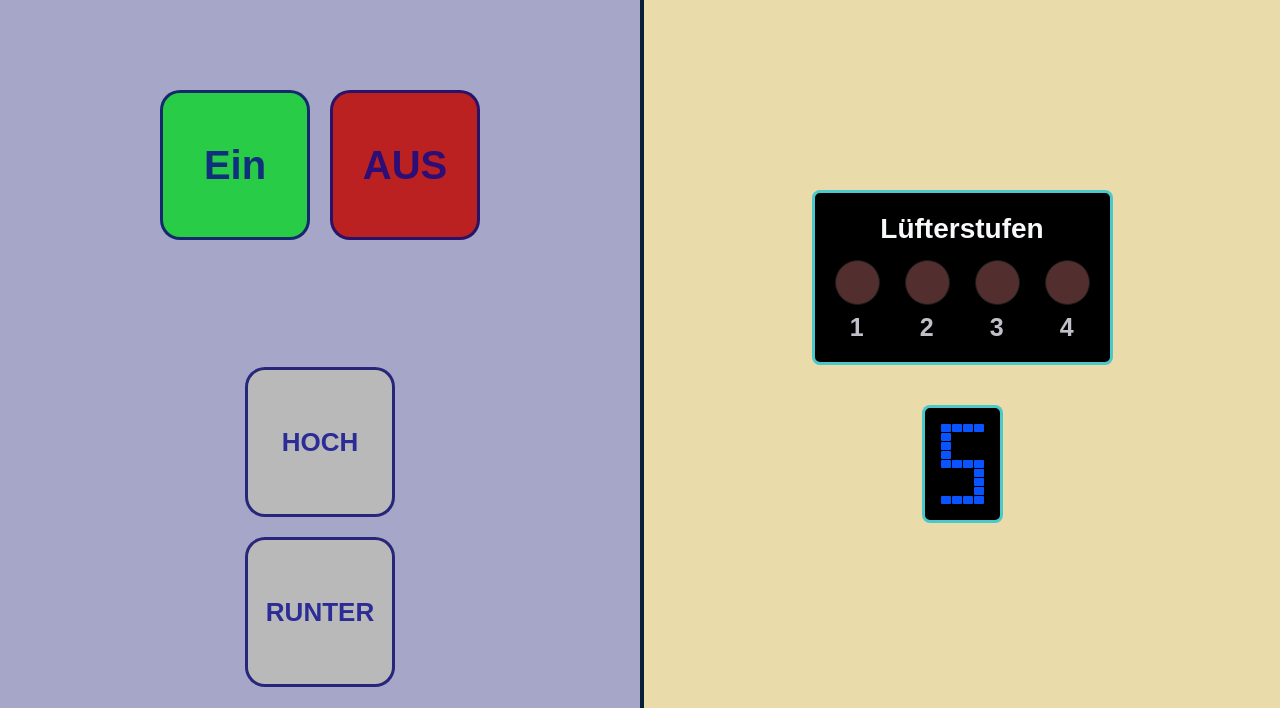
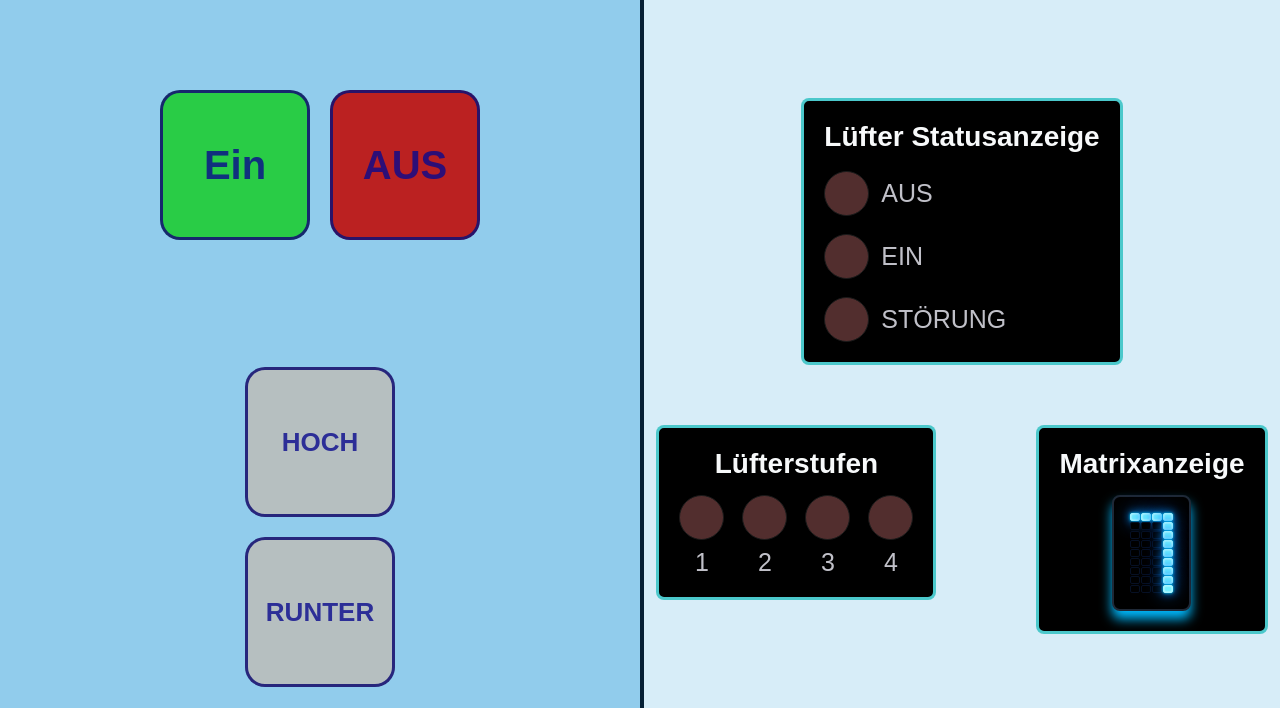
Before and after one commit to d-schwanzl/luefterprojekt-esp32, a plain HTML site: page web/public/index.html in a window 1280 px wide. Shown: the part 92-800 px from the top of the page. Drawn offline with Linux system fonts and the light colour scheme.

Commit message:
- CSS-Layout angepasst

```diff
--- a/web/public/index.html
+++ b/web/public/index.html
@@ -12,95 +12,132 @@
   <!-- Wrapper: umschließt alles, 100% Breite und Höhe -->
   <div class="wrapper">
 
-    <!-- Container 1: linke Hälfte, 50% Breite, 100% Höhe -->
+    <!-- Container links: linke Hälfte, 50% Breite, 100% Höhe -->
     <div class="container" id="container-links">
       <h2>Bedienfeld</h2>
 
-      <!-- Unter-Container in Container 1 -->
+      <!-- Container links: Container 1 -->
       <div class="sub-container1">
       <button class="taster taster--ein">Ein</button>
       <button class="taster taster--aus">AUS</button>
       </div>
-     <!-- Unter-Container in Container 1 -->
+      <!-- Container links: Container 2 -->
       <div class="sub-container2">
       <button class="taster taster--hoch">HOCH</button>
       <button class="taster taster--runter">RUNTER</button>
      </div>
    </div>
 
+<!-- ------------------------------------------------------------------------->
+<!-- ------------------------------------------------------------------------->
+       <!-- Container rechts: rechte Hälfte, 50% Breite, 100% Höhe -->
+    <div class="container" id="container-rechts">
+    <h2>Anzeigefeld</h2>
+
+      <div class="sub-container2">
 
 
 
 
 
-    <div class="container" id="container-rechts">
-    <h2>Anzeigefeld</h2>
-      <!-- Unter-Container in Container 1 -->
-      <div class="sub-container2">
 
 
 
 
- <!-- Hauptscontainer für den Bargraph -->
-    <div class="led-panel">
 
-        <!-- Überschrift über den LEDs -->
+<!-- LED Statusanzeige -->
+<!-- Container für alle drei LED-Pakete -->
+<div class="led-group1">
+<h1>Lüfter Statusanzeige</h1>
+  <!-- Paket 1 -->
+  <div class="led-items1">
+    <div class="led" id="symbol-led1"></div>
+    <span class="led-label1">AUS</span>
+  </div>
+
+  <!-- Paket 2 -->
+  <div class="led-items1">
+    <div class="led" id="symbol-led2"></div>
+    <span class="led-label1">EIN</span>
+  </div>
+
+  <!-- Paket 3 -->
+  <div class="led-items1">
+    <div class="led" id="symbol-led3"></div>
+    <span class="led-label1">STÖRUNG</span>
+  </div>
+  </div>
+
+
+
+
+
+
+
+
+
+
+
+<!-- Container Bargraph und Container Matrixanzeige zusammenfassen -->
+<div class="containerSum">
+
+ <!--2. Bargraph :Lüfterstufen-->
+    <div class="led-group2">
+
         <h1>Lüfterstufen</h1>
-
         <!-- Container für die 4 LEDs nebeneinander -->
-        <div class="led-container">
-
-            <!-- LED 1: PWR -->
+        <div class="led-container2">
+            <!-- LED 1: Stufe 1 -->
             <div class="led-wrapper">
                 <div class="led" id="led1"></div>
-                <span class="led-label">1</span>
+                <span class="led-label2">1</span>
             </div>
 
-            <!-- LED 2: WARN -->
+            <!-- LED 2: Stufe 2 -->
             <div class="led-wrapper">
                 <div class="led" id="led2"></div>
-                <span class="led-label">2</span>
+                <span class="led-label2">2</span>
             </div>
 
-            <!-- LED 3: DATA -->
+            <!-- LED 3: Stufe 3 -->
             <div class="led-wrapper">
                 <div class="led" id="led3"></div>
-                <span class="led-label">3</span>
+                <span class="led-label2">3</span>
             </div>
 
-            <!-- LED 4: STAT -->
+            <!-- LED 4: Stufe 4 -->
             <div class="led-wrapper">
                 <div class="led" id="led4"></div>
-                <span class="led-label">4</span>
+                <span class="led-label2">4</span>
             </div>
-
         </div>
-
     </div>
 
 
 
 
 
-<!-- 7. Segmentanzeige bzw. Matrix LED. -->
+<!-- 3. Segmentanzeige bzw. Matrix LED. -->
+<div class="matrix-panel">
+    <h1>Matrixanzeige</h1>
+<div class="matrix-display n7">
+    <!-- Reihe 1 bis 4 -->
+    <div id="p1"></div><div id="p2"></div><div id="p3"></div><div id="p4"></div>
+    <div id="p5"></div><div id="p6"></div><div id="p7"></div><div id="p8"></div>
+    <div id="p9"></div><div id="p10"></div><div id="p11"></div><div id="p12"></div>
+    <div id="p13"></div><div id="p14"></div><div id="p15"></div><div id="p16"></div>
+    <!-- Reihe 5 bis 9 -->
+    <div id="p17"></div><div id="p18"></div><div id="p19"></div><div id="p20"></div>
+    <div id="p21"></div><div id="p22"></div><div id="p23"></div><div id="p24"></div>
+    <div id="p25"></div><div id="p26"></div><div id="p27"></div><div id="p28"></div>
+    <div id="p29"></div><div id="p30"></div><div id="p31"></div><div id="p32"></div>
+    <div id="p33"></div><div id="p34"></div><div id="p35"></div><div id="p36"></div>
+</div>
+</div>
 
+</div>
 
-<div class="matrix-display n5">
-    <!-- Reihe 1 bis 4 -->
-    <div class="pixel" id="p1"></div><div class="pixel" id="p2"></div><div class="pixel" id="p3"></div><div class="pixel" id="p4"></div>
-    <div class="pixel" id="p5"></div><div class="pixel" id="p6"></div><div class="pixel" id="p7"></div><div class="pixel" id="p8"></div>
-    <div class="pixel" id="p9"></div><div class="pixel" id="p10"></div><div class="pixel" id="p11"></div><div class="pixel" id="p12"></div>
-    <div class="pixel" id="p13"></div><div class="pixel" id="p14"></div><div class="pixel" id="p15"></div><div class="pixel" id="p16"></div>
-    <!-- Reihe 5 bis 9 -->
-    <div class="pixel" id="p17"></div><div class="pixel" id="p18"></div><div class="pixel" id="p19"></div><div class="pixel" id="p20"></div>
-    <div class="pixel" id="p21"></div><div class="pixel" id="p22"></div><div class="pixel" id="p23"></div><div class="pixel" id="p24"></div>
-    <div class="pixel" id="p25"></div><div class="pixel" id="p26"></div><div class="pixel" id="p27"></div><div class="pixel" id="p28"></div>
-    <div class="pixel" id="p29"></div><div class="pixel" id="p30"></div><div class="pixel" id="p31"></div><div class="pixel" id="p32"></div>
-    <div class="pixel" id="p33"></div><div class="pixel" id="p34"></div><div class="pixel" id="p35"></div><div class="pixel" id="p36"></div>
-  </div>
-
-
-    </div>
+ </div>
 
 
 </body>
--- a/web/public/styles.css
+++ b/web/public/styles.css
@@ -49,18 +49,18 @@ h2 {
 
 
 #container-links {
-  background: #a5a6c8;
+  background: #91ccec;
 
 
 }
 
 #container-rechts {
-  background: #e0cb83ad;
+  background: #91ccec5c;
     border-left: 4px solid #062035;
 
 }
 
-
+/* Anordnung gestapelt */
 .sub-container1 {
 
   flex: 1;        /* teilt verfügbare Höhe gleichmäßig auf */
@@ -72,7 +72,7 @@ h2 {
 
 
 }
-
+/* Anordnung nebeneinander */
 .sub-container2 {
   flex: 1;        /* teilt verfügbare Höhe gleichmäßig auf */
   display: flex;          /* Container nebeneinander anordnen */
@@ -156,13 +156,84 @@ color: #0a0a8ccd;
 
 
 
+ /*==========================================================
+  LED Statusanzeige
+   ========================================================== */
+/* Haupt-Container: Stapelt die 3 Pakete untereinander */
+.led-group1 {
+    display: flex;
+    flex-direction: column; /* Untereinander anordnen */
+    gap: 18px;              /* Vertikaler Abstand zwischen den Paketen */
+    background-color: #000000; /* Passender dunkler Hintergrund */
+ border-radius: 8px;
+  border: 3px solid #5aeef1d7;
+padding : 20px;
+ width: fit-content;       /* Passt die Kastenbreite automatisch an den Inhalt an */
+  margin: 40px auto;        /* Zentriert den Kasten*/
+}
+
+
+.led-group1 h1 {
+        margin: 0;
+    font-family: sans-serif;
+    font-size: 28px;
+    font-weight: 700;
+    color: #f7f9fa;
+    text-align: center;
+}
+
+/* Einzelnes Paket: LED links, Beschreibungsfeld rechts */
+.led-items1 {
+    display: flex;
+    align-items: center;    /* Vertikal auf gleicher Höhe zentrieren */
+    gap: 12px;              /* Abstand zwischen LED und Textfeld */
+}
+
+/* Symbolische LED (Standard: Aus / Grau) */
+.led-items1 .led {
+     width: 45px;
+    height: 45px;
+    border-radius: 50%;
+    background-color: #522e2e; /* Aus-Zustand */
+    border: 1px solid #1a1a1a;
+    transition: background-color 0.2s ease, box-shadow 0.2s ease;
+}
+/* Beschreibungsfeld rechts */
+.led-label1 {
+       margin: 0;
+    font-family: sans-serif;
+    font-size: 25px;
+    color: #efeff9cd;
+    text-align: center;
+}
+
+/* Zustand: LED leuchtet Grün (wenn aktiv) */
+.led-items1 .led.active {
+   background-color: #68f6a1; /* LED-Grün */
+    box-shadow: 0 0 8px #00ff66, 0 0 14px rgba(0, 255, 102, 0.5);
+}
+
+
 
  /*==========================================================
-  Bargraph 4 LEDs
-   ========================================================== */
+ Container Summen
+ ========================================================== */
+.containerSum {
+    display: flex;
+    flex-direction: row;   /* Richtet Bargraph und Matrixanzeige nebeneinander aus */
+    align-items: flex-start;      /* Startet die Container oben */
+    gap: 100px;               /* Abstand zwischen Bargraph und Matrixanzeige */
+
+
+}
+
+
+ /*==========================================================
+ Bargraph 4 LEDs
+ ========================================================== */
 
 /* Container-Verpackung (Kasten für alles) */
-.led-panel {
+.led-group2 {
     display: flex;
     flex-direction: column;   /* Richtet Überschrift und LED-Reihe untereinander aus */
     align-items: center;      /* Zentriert den Inhalt waagerecht */
@@ -173,11 +244,20 @@ color: #0a0a8ccd;
     padding: 20px;
     border-radius: 8px;
     width: fit-content;       /* Passt die Kastenbreite automatisch an den Inhalt an */
-    margin: 20px auto;        /* Zentriert den Kasten auf der Webseite */
+
 }
 
+
+/* Reihe für die 4 LEDs (nebeneinander) */
+.led-container2 {
+    display: flex;
+    flex-direction: row;      /* Formiert die LEDs nebeneinander */
+    gap: 18px;               /* Gleichmäßiger Abstand zwischen den 4 LEDs */
+}
+
+
 /* Styling der Überschrift */
-.led-panel h1 {
+.led-group2 h1 {
     margin: 0;
     font-family: sans-serif;
     font-size: 28px;
@@ -186,7 +266,7 @@ color: #0a0a8ccd;
     text-align: center;
 }
 /* Styling der Überschrift */
-.led-panel span {
+.led-group2 span {
     margin: 0;
     font-family: sans-serif;
     font-size: 25px;
@@ -194,13 +274,6 @@ color: #0a0a8ccd;
     text-align: center;
 }
 
-
-/* Reihe für die 4 LEDs (nebeneinander) */
-.led-container {
-    display: flex;
-    flex-direction: row;      /* Formiert die LEDs nebeneinander */
-    gap: 25px;               /* Gleichmäßiger Abstand zwischen den 4 LEDs */
-}
 
 /* Einzelne LED inkl. Beschriftung */
 .led-wrapper {
@@ -241,6 +314,31 @@ color: #0a0a8ccd;
  /*==========================================================
    MATRIX ANZEIGE (4x9 Raster)
    ========================================================== */
+.matrix-panel {
+    display: flex;
+    flex-direction: column;   /* Richtet Überschrift und Matrix untereinander aus */
+    align-items: center;      /* Zentriert den Inhalt waagerecht */
+    gap: 15px;               /* Abstand zwischen Überschrift und Matrix */
+    background-color: #000000;
+    border-radius: 8px;
+    border: 3px solid #5aeef1d7;
+    padding: 20px;
+    border-radius: 8px;
+    width: fit-content;       /* Passt die Kastenbreite automatisch an den Inhalt an */
+
+}
+
+.matrix-panel h1 {
+    margin: 0;
+    font-family: sans-serif;
+    font-size: 28px;
+    font-weight: 700;
+    color: #f7f9fa;
+    text-align: center;
+}
+
+
+
 .matrix-display {
     display: grid;
     grid-template-columns: repeat(4, 10px); /* 4 Spalten a 16px */
@@ -249,16 +347,46 @@ color: #0a0a8ccd;
     padding: 16px;
     background-color: #000000;
     border-radius: 8px;
-    border: 3px solid #5aeef1d7;
+    border: 3px solid #1100ffd7;
     width: fit-content;
+    /* 1. Kanten-Highlight & Vertiefungs-Schatten */
+    border: 2px solid #1f2937; /* Realer Rahmen um die Anzeige */
+    box-shadow:  0px 8px 12px rgb(0, 187, 255);  /* Tiefer Inset-Schatten für Vertiefung */
+
 }
 
+
+
 .pixel {
-    background-color: #000000; /* Aus-Zustand */
-    border-radius: 1px;
+background-color: #000000; /* Dunkles Cyan-Schwarz */
+
+    transition: background-color 0.15s ease, box-shadow 0.15s ease;
 }
 
-/* --- Blau für aktive Pixel (Ziffern 0 bis 9 auf 4x9) --- */
+/* AKTIVE PIXEL: Extrem leuchtendes Neon-Blau */
+.pixel.active {
+    /* 1. Der Kern ist extrem hell (fast weiß-blau für echten LED-Plasma-Look) */
+    background-color: #72f0ff;
+
+    /* 2. Dreifacher Box-Shadow erzeugt intensive Strahlkraft */
+    box-shadow:
+        0 0 3px #00d8ff,                   /* Harter, hellblauer Innen-Glow */
+        0 0 8px #0088ff,                   /* Mittlerer blauer Strahlbereich */
+        0 0 18px rgba(0, 136, 255, 0.9),   /* Breiter Neon-Glow nach außen */
+        inset 0 0 2px #ffffff;            /* Weißer Hotspot im Zentrum des Pixels */
+
+    border-color: #a6f5ff;
+}
+
+/* Alle einzelnen Pixel: Inaktiver Ruhezustand (Schwarz/Sehr dunkel) */
+.matrix-display > div {
+    background-color: #000000;
+    border-radius: 2px;
+    border: 1px solid #061024;
+    transition: background-color 0.15s ease, box-shadow 0.15s ease;
+}
+
+/* --- AKTIVE PIXEL (Ziffern 0 bis 9 mit Neon-Glow auf der 4x9 Matrix) --- */
 .n0 #p1, .n0 #p2, .n0 #p3, .n0 #p4, .n0 #p5, .n0 #p8, .n0 #p9, .n0 #p12, .n0 #p13, .n0 #p16, .n0 #p17, .n0 #p20, .n0 #p21, .n0 #p24, .n0 #p25, .n0 #p28, .n0 #p29, .n0 #p32, .n0 #p33, .n0 #p34, .n0 #p35, .n0 #p36,
 .n1 #p4, .n1 #p8, .n1 #p12, .n1 #p16, .n1 #p20, .n1 #p24, .n1 #p28, .n1 #p32, .n1 #p36,
 .n2 #p1, .n2 #p2, .n2 #p3, .n2 #p4, .n2 #p8, .n2 #p12, .n2 #p16, .n2 #p17, .n2 #p18, .n2 #p19, .n2 #p20, .n2 #p21, .n2 #p25, .n2 #p29, .n2 #p33, .n2 #p34, .n2 #p35, .n2 #p36,
@@ -268,7 +396,13 @@ color: #0a0a8ccd;
 .n6 #p1, .n6 #p2, .n6 #p3, .n6 #p4, .n6 #p5, .n6 #p9, .n6 #p13, .n6 #p17, .n6 #p18, .n6 #p19, .n6 #p20, .n6 #p21, .n6 #p24, .n6 #p25, .n6 #p28, .n6 #p29, .n6 #p32, .n6 #p33, .n6 #p34, .n6 #p35, .n6 #p36,
 .n7 #p1, .n7 #p2, .n7 #p3, .n7 #p4, .n7 #p8, .n7 #p12, .n7 #p16, .n7 #p20, .n7 #p24, .n7 #p28, .n7 #p32, .n7 #p36,
 .n8 #p1, .n8 #p2, .n8 #p3, .n8 #p4, .n8 #p5, .n8 #p8, .n8 #p9, .n8 #p12, .n8 #p13, .n8 #p16, .n8 #p17, .n8 #p18, .n8 #p19, .n8 #p20, .n8 #p21, .n8 #p24, .n8 #p25, .n8 #p28, .n8 #p29, .n8 #p32, .n8 #p33, .n8 #p34, .n8 #p35, .n8 #p36,
-.n9 #p1, .n9 #p2, .n9 #p3, .n9 #p4, .n9 #p5, .n9 #p8, .n9 #p9, .n9 #p12, .n9 #p13, .n9 #p16, .n9 #p17, .n9 #p18, .n9 #p19, .n9 #p20, .n9 #p24, .n9 #p28, .n9 #p32, .n9 #p33, .n9 #p34, .n9 #p35, .n9 #p36
-{
-    background-color: #0a54ff;
+.n9 #p1, .n9 #p2, .n9 #p3, .n9 #p4, .n9 #p5, .n9 #p8, .n9 #p9, .n9 #p12, .n9 #p13, .n9 #p16, .n9 #p17, .n9 #p18, .n9 #p19, .n9 #p20, .n9 #p24, .n9 #p28, .n9 #p32, .n9 #p33, .n9 #p34, .n9 #p35, .n9 #p36 {
+    /* Helles Neon-Blau mit Plasma-Effekt für alle aktiv geschalteten Pixel */
+    background-color: #72f0ff;
+    border-color: #a6f5ff;
+    box-shadow:
+        0 0 3px #00d8ff,                   /* Harter, hellblauer Innen-Glow */
+        0 0 8px #0088ff,                   /* Mittlerer blauer Strahlbereich */
+        0 0 18px rgba(0, 136, 255, 0.9),   /* Breiter Neon-Glow nach außen */
+        inset 0 0 2px #ffffff;            /* Weißer Hotspot im Zentrum */
 }
```
